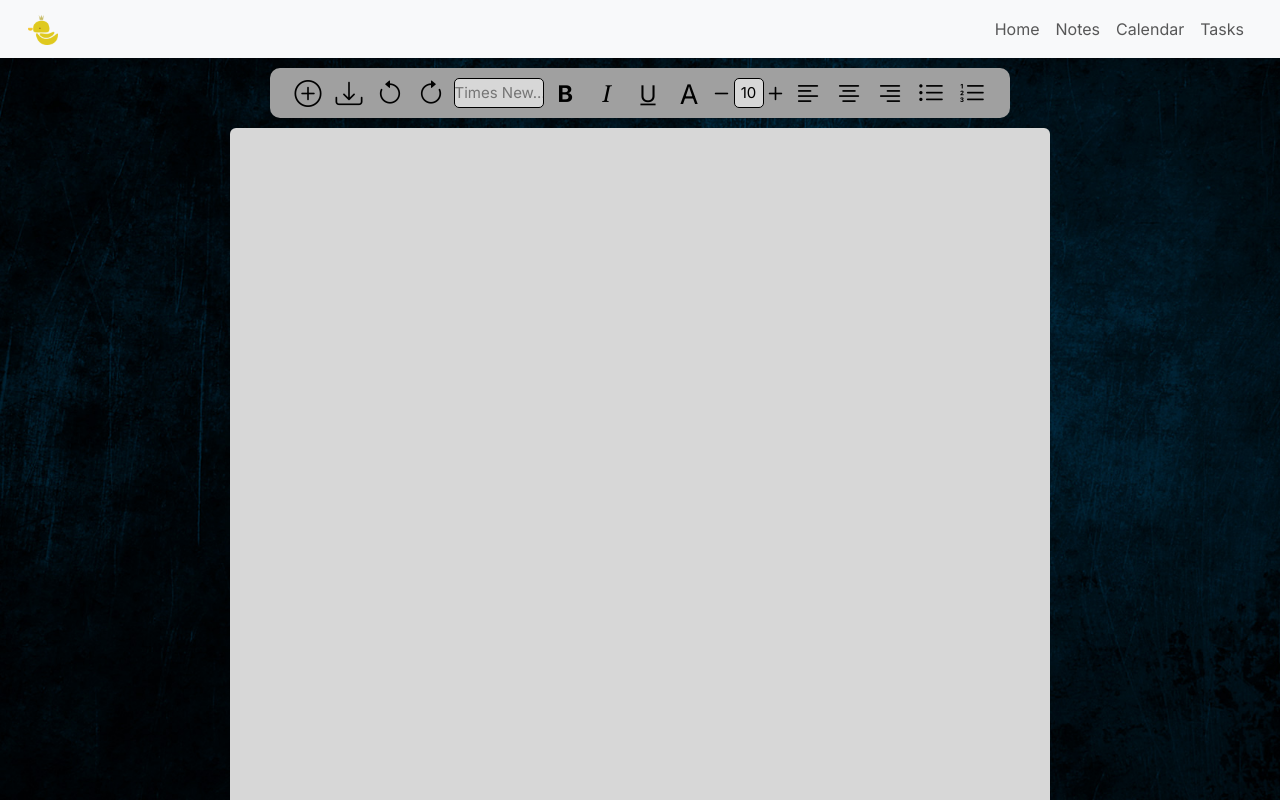
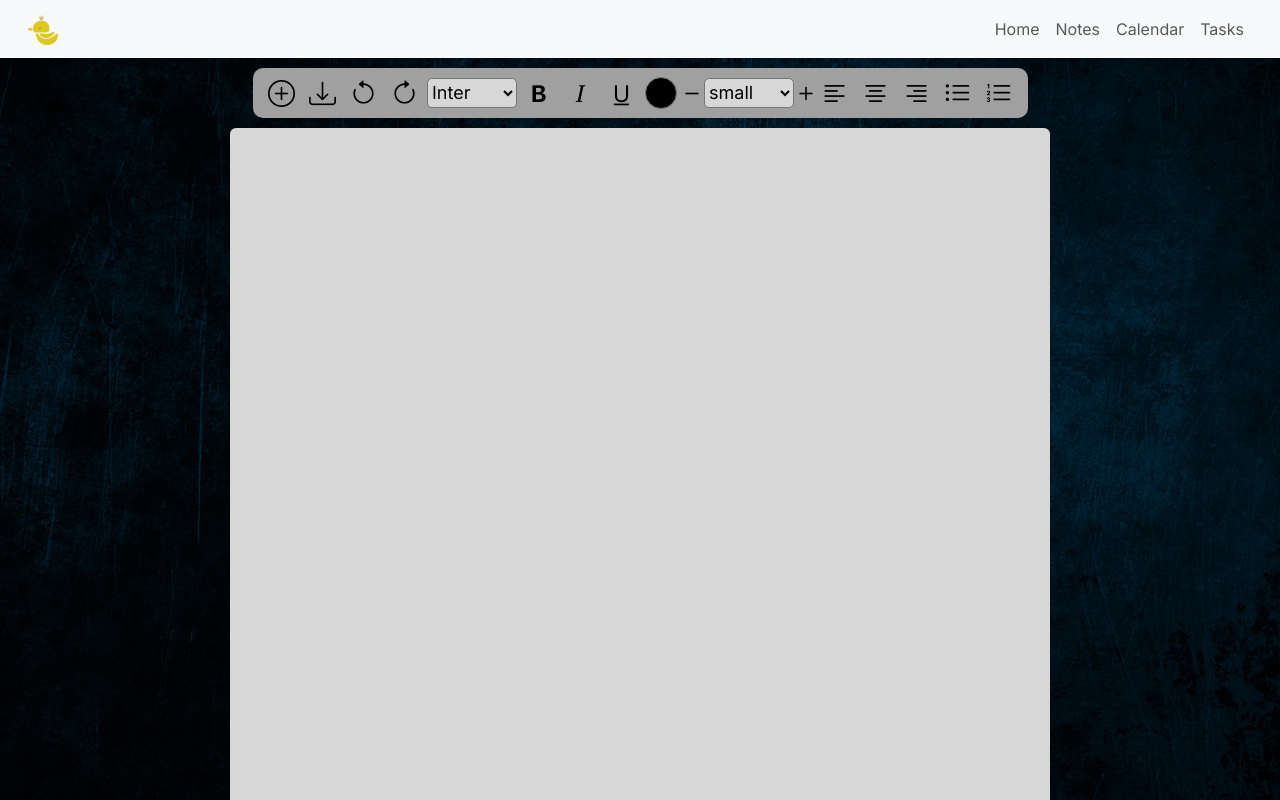
Before and after one commit to GUI-II-Project/StudySpace, a React (Create React App) app in the folder studyspace/: page /notes in a window 1280 px wide. Shown: the top 800 px of the page. Built offline with nearby package versions, Linux system fonts and the light colour scheme.

Commit message:
font color, family, and size

```diff
--- a/studyspace/src/components/Document.js
+++ b/studyspace/src/components/Document.js
@@ -10,6 +10,11 @@ class Document extends React.Component {
         "keydown",
         this.handleKeyDown,
       );
+
+      // Set the default font size to "medium" (numeric value 4)
+      this.props.documentRef.current.focus();
+      document.execCommand("fontSize", false, "3");
+      document.execCommand("fontName", false, "Inter");
     }
   }
   // runs righ before the component is removed from the DOM
@@ -54,6 +59,7 @@ class Document extends React.Component {
         contentEditable="true"
         className="editor"
         ref={this.props.documentRef}
+        style={{fontFamily: this.props.selectedFont}}
         suppressContentEditableWarning={true}
       ></div>
     );
--- a/studyspace/src/components/ToolBar.js
+++ b/studyspace/src/components/ToolBar.js
@@ -2,8 +2,20 @@ import "../notes.css";
 import React from "react";
 
 class ToolBar extends React.Component {
+
+  handleIncreaseFont = () => {
+    const newSize = Math.min(7, Number(this.props.fontSize) + 1).toString();
+    this.props.onFontSizeChange(newSize);
+  };
+
+  // Decrease the font size value, ensuring it doesn't go below 1
+  handleDecreaseFont = () => {
+    const newSize = Math.max(1, Number(this.props.fontSize) - 1).toString();
+    this.props.onFontSizeChange(newSize);
+  };
+
   render() {
-    const { onFormat, activeFormats } = this.props;
+    const { onFormat, activeFormats, fontSize, onFontSizeChange, fontColor, onFontColorChange } = this.props;
     return (
       <div className="format-bar d-flex align-items-center justify-content-center">
         <div className="format-buttons m-0 px-2 d-flex align-items-center justify-content-center">
@@ -39,7 +51,16 @@ class ToolBar extends React.Component {
           >
             <i class="bi bi-arrow-clockwise"></i>
           </button>
-          <input type="text" placeholder="Times New..."></input>
+          <select
+            value={this.props.selectedFont}
+            onChange={(e) => this.props.onFontChange(e.target.value)}
+            >
+            <option value="Arial">Arial</option>
+            <option value="'Times New Roman', Times, serif">Times New Roman</option>
+            <option value="'Courier New'">Courier New</option>
+            <option value="Georgia">Georgia</option>
+            <option value="Inter">Inter</option>
+          </select>
           <button
             className={`tool ${activeFormats.bold ? "active" : ""}`}
             onClick={() => onFormat("bold")}
@@ -61,13 +82,27 @@ class ToolBar extends React.Component {
           >
             <i class="bi bi-type-underline"></i>
           </button>
-          <button class="tool">A</button>
+          <input
+            type="color"
+            className="tool circular"
+            value={fontColor}
+            onChange={(e) => onFontColorChange(e.target.value)}
+            title="Change font color"
+          />
           <div id="size">
-            <button class="tool">
+            <button class="tool" onClick={this.handleDecreaseFont}>
               <i class="bi bi-dash"></i>
             </button>
-            <input type="numeric" value="10"></input>
-            <button class="tool">
+            <select onChange={(e) => onFontSizeChange(e.target.value)} value={fontSize}>
+              <option value="1">xxsmall</option>
+              <option value="2">xsmall</option>
+              <option value="3">small</option>
+              <option value="4">medium</option>
+              <option value="5">large</option>
+              <option value="6">xlarge</option>
+              <option value="7">xxlarge</option>
+            </select>
+            <button class="tool" onClick={this.handleIncreaseFont}>
               <i class="bi bi-plus"></i>
             </button>
           </div>
--- a/studyspace/src/notes.css
+++ b/studyspace/src/notes.css
@@ -13,7 +13,7 @@ body {
 
 .format-bar {
     background-color: #A0A0A0;
-    max-width: 740px;
+    max-width: 775px;
     height: 50px;
     margin: 10px auto;
     border-radius: 10px;
@@ -40,26 +40,25 @@ body {
     transform: translateY(2px);
 }
 
-.tool.active{background-color: #8d8d8d;}
+input[type="color"].circular {
+    width: 32px;
+    height: 32px;
+}
+
+input[type="color"].circular::-webkit-color-swatch {
+    border-radius: 50%;
+}
+
+.tool.active {
+    background-color: #8d8d8d;
+}
 
 .tab-space {
     display: inline-block;
-    width:4em;
+    width: 4em;
 }
 
-.format-buttons input {
-    background-color: #D7D7D7;
-    width: 90px;
-    height: 30px;
-    margin: 0 2px;
-    padding: 0;
-    text-align: center;
-    border: solid black 1px;
-    border-radius: 5px;
-    font-size: 15px;
-}
-
-#size button{
+#size button {
     width: 20px;
     height: 20px;
     margin: 0;
@@ -73,12 +72,7 @@ body {
     display: flex;
     align-items: center;
     margin: 0 2px;
-    width: 74px;
-    height: 30px;
-}
-
-#size input {
-    width: 30px;
+    width: 130px;
     height: 30px;
 }
 
@@ -115,4 +109,15 @@ body {
     border-radius: 6px;
     text-align: left;
     padding: 40px;
+    font-family: 'Inter', sans-serif;
 }
+
+select {
+    background-color: #D7D7D7;
+    width: 90px;
+    height: 30px;
+    margin: 0 2px;
+    padding: 0;
+    border-radius: 5px;
+    font-size: 18px;
+}
--- a/studyspace/src/pages/NotesPage.js
+++ b/studyspace/src/pages/NotesPage.js
@@ -1,7 +1,18 @@
-import React, { useRef, useState, useEffect } from "react";
+import React, { useRef, useState, useEffect, useCallback } from "react";
 import NavBar from "../components/NavBar.js";
 import ToolBar from "../components/ToolBar.js";
 import Document from "../components/Document.js";
+
+function rgbToHex(rgb) {
+    const result = rgb.match(/\d+/g);
+    if (!result) return rgb;
+    const [r, g, b] = result.map(Number);
+    return '#' + ((1 << 24) + (r << 16) + (g << 8) + b)
+        .toString(16)
+        .slice(1)
+        .toUpperCase();
+}
+
 
 function NotesPage() {
     const documentRef = useRef();
@@ -13,20 +24,74 @@ function NotesPage() {
         underline: false,
     });
 
+    const [fontSize, setFontSize] = useState("3");
+    const [selectedFont, setSelectedFont] = useState("Inter");
+    const [fontColor, setFontColor] = useState("#000000"); // default color black
+
     // changes the format at current selection based on button pressed
-  const handleFormat = (command) => {
-    document.execCommand(command, false, null);
+    const handleFormat = (command, value = null) => {
+        document.execCommand(command, false, value);
+
+        if (["justifyLeft", "justifyCenter", "justifyRight"].includes(command)) {
+            document.execCommand("fontSize", false, fontSize);
+        }
+
         updateActiveFormats();
+
+        if (command === "fontSize" && documentRef.current) {
+            documentRef.current.focus();
+        }
     };
 
     // checks if the format buttons are active and updates the state
-  const updateActiveFormats = () => {
+    const updateActiveFormats = useCallback(() => {
         const newFormats = {
             bold: document.queryCommandState("bold"),
             italic: document.queryCommandState("italic"),
             underline: document.queryCommandState("underline"),
         };
         setActiveFormats(newFormats);
+
+        const currentFontSize = document.queryCommandValue("fontSize") || "3";
+        setFontSize(currentFontSize.toString());
+
+        let currentFontColor = document.queryCommandValue("foreColor") || "#000000";
+        currentFontColor = rgbToHex(currentFontColor);
+        setFontColor(currentFontColor);
+
+        const currentFont = document.queryCommandValue("fontName") || "Inter";
+        console.log("unsantitized: " + currentFont);
+        const sanitized = currentFont.replace(/"/g, "'");
+        console.log("santitized: " + sanitized);
+        setSelectedFont(sanitized);
+    }, []);
+
+    // Handler to update the font size
+    const handleFontSizeChange = (newSize) => {
+        // Ensure the size stays within 1 and 7
+        const sizeNum = Math.min(7, Math.max(1, Number(newSize)));
+        const sizeStr = sizeNum.toString();
+        setFontSize(sizeStr);
+        document.execCommand("fontSize", false, sizeStr);
+        if (documentRef.current) {
+            documentRef.current.focus();
+        }
+    };
+
+    const handleFontChange = (fontName) => {
+        setSelectedFont(fontName);
+        document.execCommand("fontName", false, fontName);
+        if (documentRef.current) {
+            documentRef.current.focus();
+        }
+    };
+
+    const handleFontColorChange = (color) => {
+        setFontColor(color);
+        document.execCommand("foreColor", false, color);
+        if (documentRef.current) {
+            documentRef.current.focus();
+        }
     };
 
     // generally keeps the document and toolbar components synched
@@ -56,12 +121,19 @@ function NotesPage() {
                 document.removeEventListener("keyup", handleKeyUp);
             }
         };
-  }, []);
+    }, [updateActiveFormats]);
 
     return (
         <div>
             <NavBar />
-      <ToolBar onFormat={handleFormat} activeFormats={activeFormats} />
+            <ToolBar onFormat={handleFormat}
+                activeFormats={activeFormats}
+                fontSize={fontSize}
+                onFontSizeChange={handleFontSizeChange}
+                selectedFont={selectedFont}
+                onFontChange={handleFontChange}
+                fontColor={fontColor}
+                onFontColorChange={handleFontColorChange}/>
             <Document documentRef={documentRef} />
         </div>
     );
```
Lines whose indentation alone changed are shown as unchanged.
